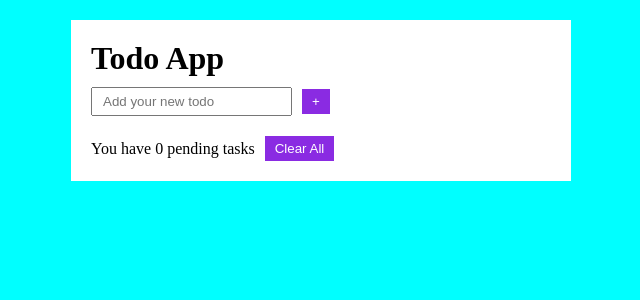
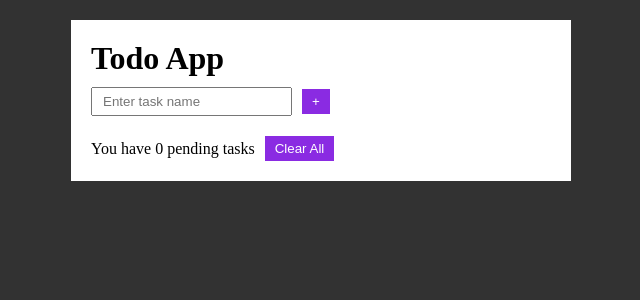
Before and after one commit to tarunislucky/todo-list, a React (Vite) app: page / in a window 1280 px wide. Shown: the top 300 px of the page, without its empty margins (319-959 px from the left). Built offline with nearby package versions, Linux system fonts and the light colour scheme.

Commit message:
refactored jsx into different components

```diff
--- a/src/App.css
+++ b/src/App.css
@@ -5,7 +5,7 @@
 }
 
 body {
-	background-color: aqua;
+	background-color: #323232;
 }
 li {
 	display: flex;
--- a/src/App.jsx
+++ b/src/App.jsx
@@ -1,54 +1,40 @@
 import { useState } from "react";
-import { useRef } from "react";
 import "./App.css";
+import Card from "./components/Card";
+import ClearAllTasks from "./components/ClearAllTasks";
+import TaskForm from "./components/TaskForm";
 import TaskList from "./components/TaskList";
 
 function App() {
-	const inputRef = useRef();
 	const [tasks, setTasks] = useState([]);
 
-	const addTaskHandler = (event) => {
-		event.preventDefault();
-		const inputValue = inputRef.current.value;
-		if (inputValue.trim() === "") return;
-
-		setTasks((prevState) => [
-			{ name: inputValue, id: Math.random() },
-			...prevState,
+	const addTaskHandler = (taskText) => {
+		setTasks((tasksPrev) => [
+			{ name: taskText, id: Math.random() },
+			...tasksPrev,
 		]);
-		inputRef.current.value = "";
 	};
 	const clearAllTasksHandler = () => {
 		setTasks([]);
 	};
 	const deleteTaskHandler = (id) => {
-		setTasks((prevState) => {
-			// never mutate state in react
-			const tasks = [...prevState];
-			const index = tasks.findIndex((item) => item.id === id);
-			// splcie mutates tasks, but tasks is not the state, it is a copy
-			tasks.splice(index, 1);
+		setTasks((tasksPrev) => {
+			const tasks = tasksPrev.filter((tsk) => tsk.id !== id);
 			return tasks;
 		});
 	};
 
 	return (
 		<>
-			<div className="card">
+			<Card>
 				<h1>Todo App</h1>
 
-				<form>
-					<input ref={inputRef} placeholder="Add your new todo" />
-					<button onClick={addTaskHandler}>+</button>
-				</form>
+				<TaskForm onAddTask={addTaskHandler} />
 
 				<TaskList tasks={tasks} deleteTaskHandler={deleteTaskHandler} />
 
-				<div className="clear-tasks">
-					<p>You have {tasks.length} pending tasks</p>
-					<button onClick={clearAllTasksHandler}>Clear All</button>
-				</div>
-			</div>
+				<ClearAllTasks tasks={tasks} onClearTasks={clearAllTasksHandler} />
+			</Card>
 		</>
 	);
 }
--- /dev/null
+++ b/src/components/Card.jsx
@@ -0,0 +1,4 @@
+const Card = (props) => {
+	return <div className="card">{props.children}</div>;
+};
+export default Card;
--- /dev/null
+++ b/src/components/ClearAllTasks.jsx
@@ -0,0 +1,10 @@
+const ClearAllTasks = ({ tasks, onClearTasks }) => {
+	return (
+		<div className="clear-tasks">
+			<p>You have {tasks.length} pending tasks</p>
+			<button onClick={onClearTasks}>Clear All</button>
+		</div>
+	);
+};
+
+export default ClearAllTasks;
--- /dev/null
+++ b/src/components/TaskForm.jsx
@@ -0,0 +1,25 @@
+import { useState } from "react";
+import TaskInput from "./TaskInput";
+
+const TaskForm = ({ onAddTask }) => {
+	const [inputText, setInputText] = useState();
+	const addTaskHandler = (event) => {
+		event.preventDefault();
+
+		if (inputText.trim() === "") return;
+
+		onAddTask(inputText);
+		setInputText("");
+	};
+
+	const inputChangeHandler = (e) => {
+		setInputText(e.target.value);
+	};
+	return (
+		<form>
+			<TaskInput onInputChange={inputChangeHandler} value={inputText} />
+			<button onClick={addTaskHandler}>+</button>
+		</form>
+	);
+};
+export default TaskForm;
--- /dev/null
+++ b/src/components/TaskInput.jsx
@@ -0,0 +1,10 @@
+const TaskInput = ({ value, onInputChange }) => {
+	return (
+		<input
+			onChange={onInputChange}
+			value={value}
+			placeholder="Enter task name"
+		/>
+	);
+};
+export default TaskInput;
```
